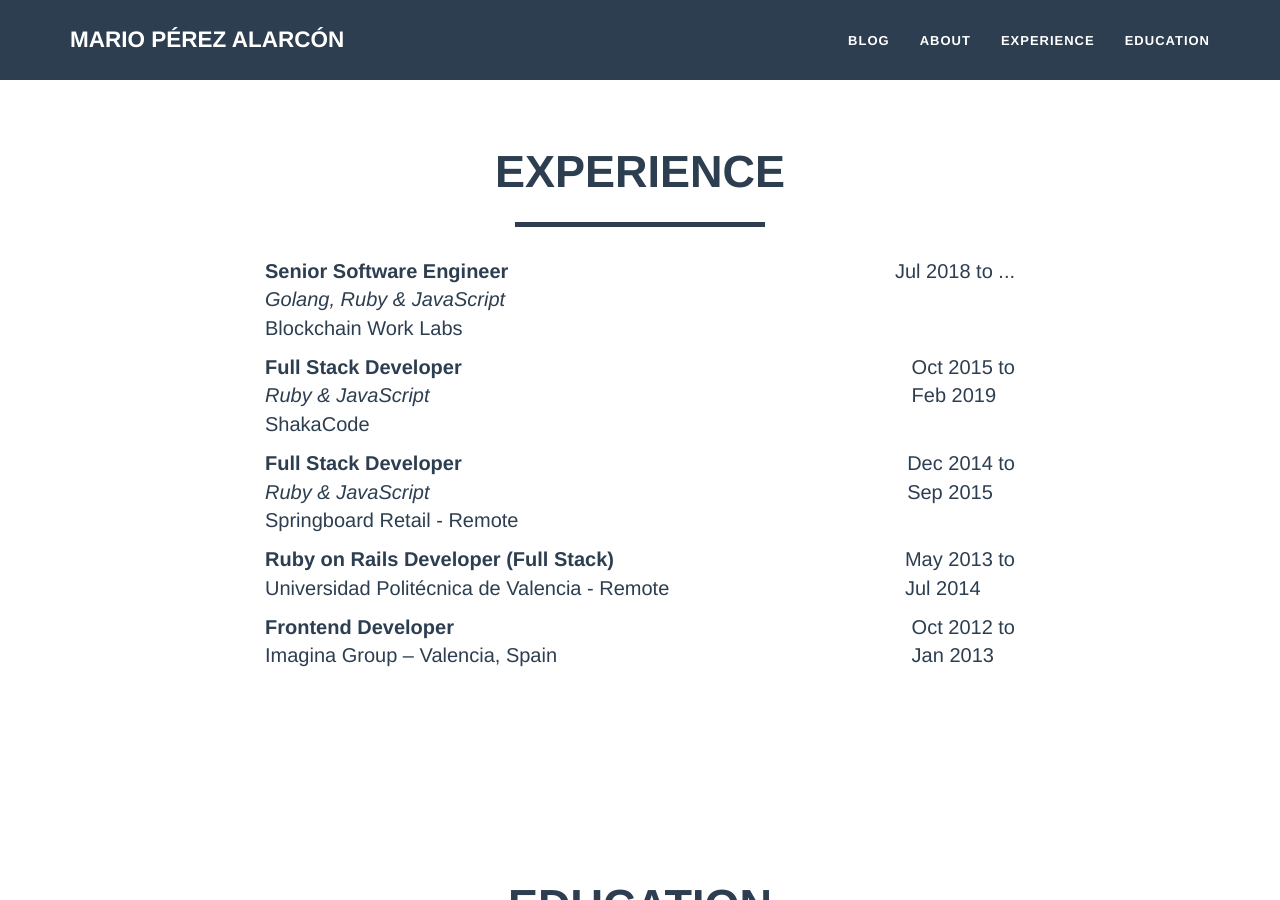
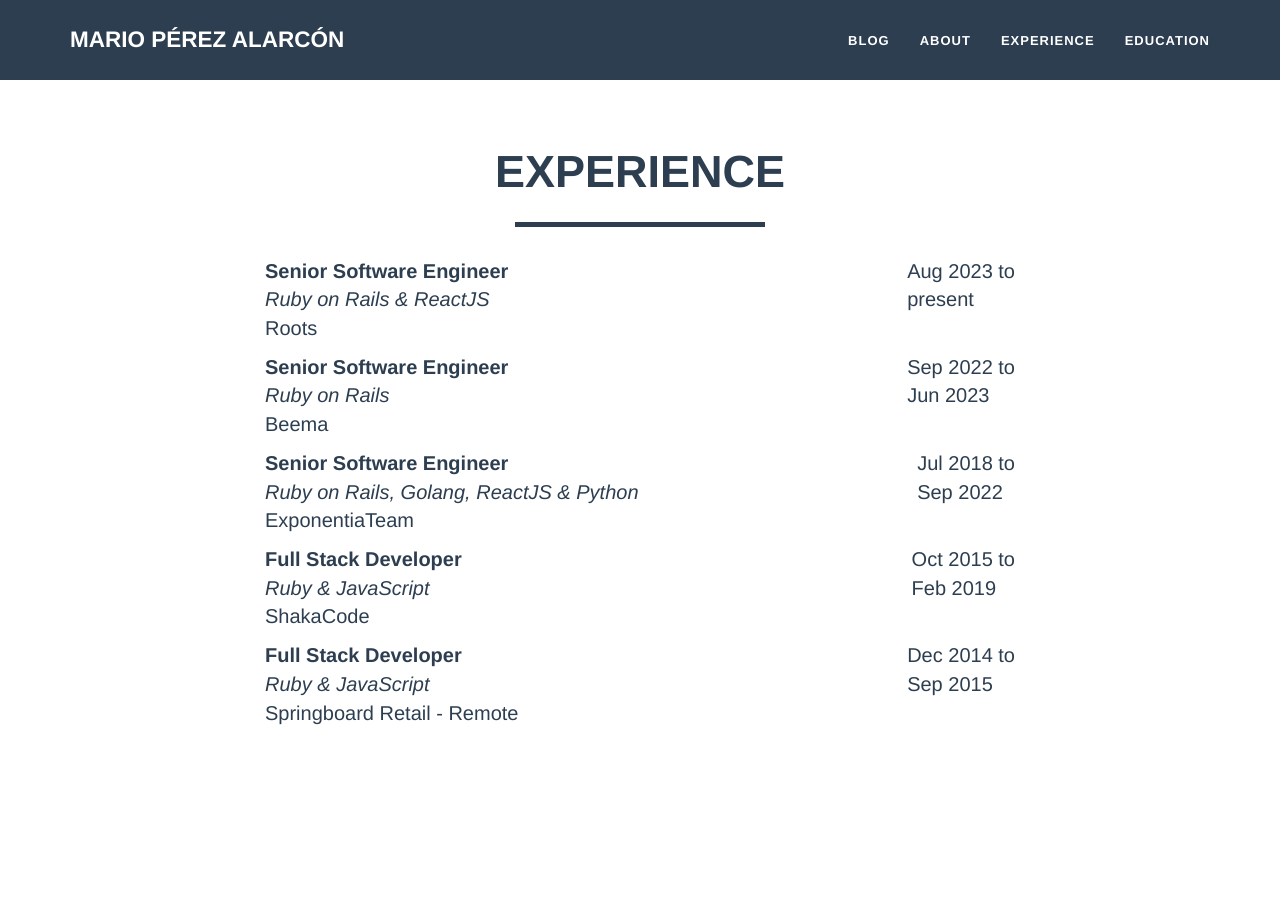
Before and after one commit to mapreal19/mapreal19.github.io, a Jekyll site: the page built from index.html, in a window 1280 px wide and 900 px high, scrolled down 1597 px. Built offline with Jekyll 4.4.1, drawn with Linux system fonts in a browser that asks for light colours.

Commit message:
experience

```diff
--- a/index.html
+++ b/index.html
@@ -35,13 +35,51 @@ layout: default
             <p>
               <strong>Senior Software Engineer</strong>
               <br>
-              <i>Golang, Ruby & JavaScript</i>
+              <i>Ruby on Rails & ReactJS</i>
               <br>
-              Blockchain Work Labs
+              Roots
             </p>
           </div>
           <div class="col-lg-3">
-            <p class="pull-right">Jul 2018 to ...</p>
+            <p class="pull-right">Aug 2023 to <br> present</p>
+          </div>
+        </div>
+      </div>
+    </div>
+
+    <div class="row">
+      <div class="col-lg-8 col-lg-offset-2">
+        <div class="row">
+          <div class="col-lg-9">
+            <p>
+              <strong>Senior Software Engineer</strong>
+              <br>
+              <i>Ruby on Rails</i>
+              <br>
+              Beema
+            </p>
+          </div>
+          <div class="col-lg-3">
+            <p class="pull-right">Sep 2022 to <br> Jun 2023</p>
+          </div>
+        </div>
+      </div>
+    </div>
+
+    <div class="row">
+      <div class="col-lg-8 col-lg-offset-2">
+        <div class="row">
+          <div class="col-lg-9">
+            <p>
+              <strong>Senior Software Engineer</strong>
+              <br>
+              <i>Ruby on Rails, Golang, ReactJS & Python</i>
+              <br>
+              ExponentiaTeam
+            </p>
+          </div>
+          <div class="col-lg-3">
+            <p class="pull-right">Jul 2018 to <br> Sep 2022</p>
           </div>
         </div>
       </div>
@@ -80,40 +118,6 @@ layout: default
           </div>
           <div class="col-lg-3">
             <p class="pull-right">Dec 2014 to <br> Sep 2015</p>
-          </div>
-        </div>
-      </div>
-    </div>
-
-    <div class="row">
-      <div class="col-lg-8 col-lg-offset-2">
-        <div class="row">
-          <div class="col-lg-9">
-            <p>
-              <strong>Ruby on Rails Developer (Full Stack)</strong>
-              <br>
-              Universidad Politécnica de Valencia - Remote
-            </p>
-          </div>
-          <div class="col-lg-3">
-            <p class="pull-right">May 2013 to <br> Jul 2014</p>
-          </div>
-        </div>
-      </div>
-    </div>
-
-    <div class="row">
-      <div class="col-lg-8 col-lg-offset-2">
-        <div class="row">
-          <div class="col-lg-9">
-            <p>
-              <strong>Frontend Developer</strong>
-              <br>
-              Imagina Group – Valencia, Spain
-            </p>
-          </div>
-          <div class="col-lg-3">
-            <p class="pull-right">Oct 2012 to <br> Jan 2013</p>
           </div>
         </div>
       </div>
```
